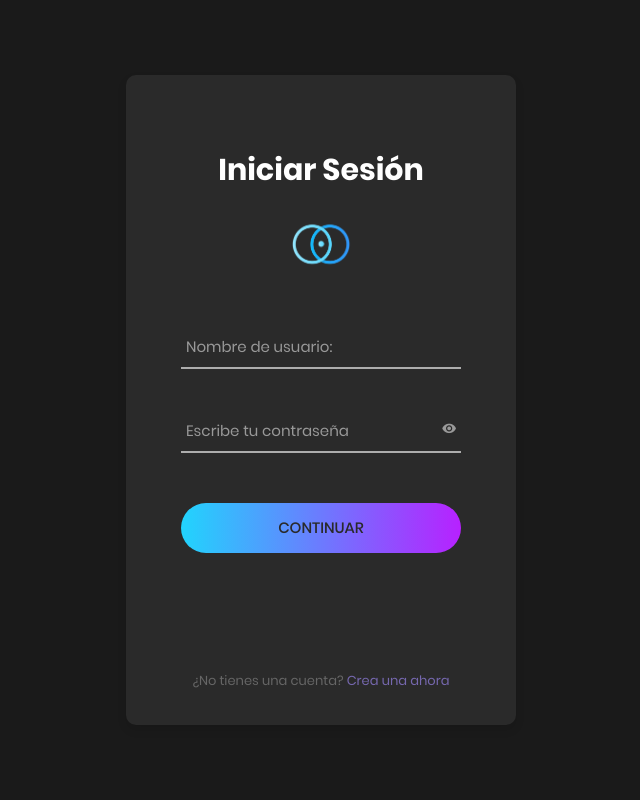
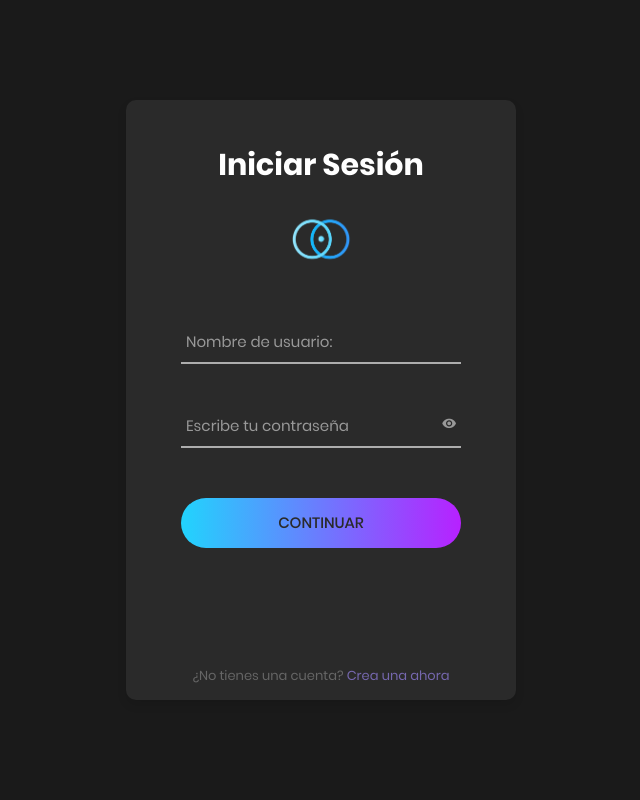
Before and after one commit to uaposalinas/Eonix, a PHP site: page / in a window 1280 px wide. Shown: the whole page, without its empty margins (319-959 px from the left). Run offline with PHP 8.4, Linux system fonts and the light colour scheme.

Commit message:
Apply height Changes

```diff
--- a/Auth/css/main.css
+++ b/Auth/css/main.css
@@ -179,10 +179,16 @@ iframe {
 
 .wrap-login100 {
   width: 390px;
+  height:600px;
   background: #2a2a2a;
   border-radius: 10px;
   overflow: hidden;
   padding: 77px 55px 33px 55px;
+  position: relative;
+  display:flex;
+  justify-content:center;
+  align-items:center;
+
 
   box-shadow: 0 5px 10px 0px rgba(0, 0, 0, 0.1);
   -moz-box-shadow: 0 5px 10px 0px rgba(0, 0, 0, 0.1);
@@ -492,3 +498,12 @@ iframe {
     opacity: 1;
   }
 }
+
+
+
+.PageOne {
+  display: block !important;
+  height: 550px;
+  position: absolute;
+  width: 280px;
+}
--- a/Auth/index.html
+++ b/Auth/index.html
@@ -31,7 +31,7 @@
 	<div class="limiter">
 		<div class="container-login100">
 			<div class="wrap-login100">
-				<form class="login100-form validate-form FormControl" method="post" action="Sale/index.html">
+				<form class="login100-form validate-form FormControl PageOne" method="post" action="Sale/index.html">
 					<span class="login100-form-title p-b-26">
 						Iniciar Sesión
 					</span>
@@ -71,6 +71,13 @@
 						</a>
 					</div>
 				</form>
+
+				<div class="LoginInfo">
+
+
+
+				</div>
+
 			</div>
 		</div>
 	</div>
--- a/Config/com.config.php
+++ b/Config/com.config.php
@@ -7,4 +7,7 @@
 
     $Connection = new mysqli($ServerName, $UserName, $Password, $DatabaseName);
 
+    $Connection -> set_charset("utf8");
+
+
 ?>
--- a/Controllers/com.login.controller.php
+++ b/Controllers/com.login.controller.php
@@ -18,7 +18,6 @@
 
 
         require '../Config/com.config.php';
-        $Connection -> set_charset("utf8");
 
         $UserQuery = "SELECT * FROM Users WHERE UserName = '$CapturedUserName'";
         $DoUserQuery = $Connection -> query($UserQuery);
```
